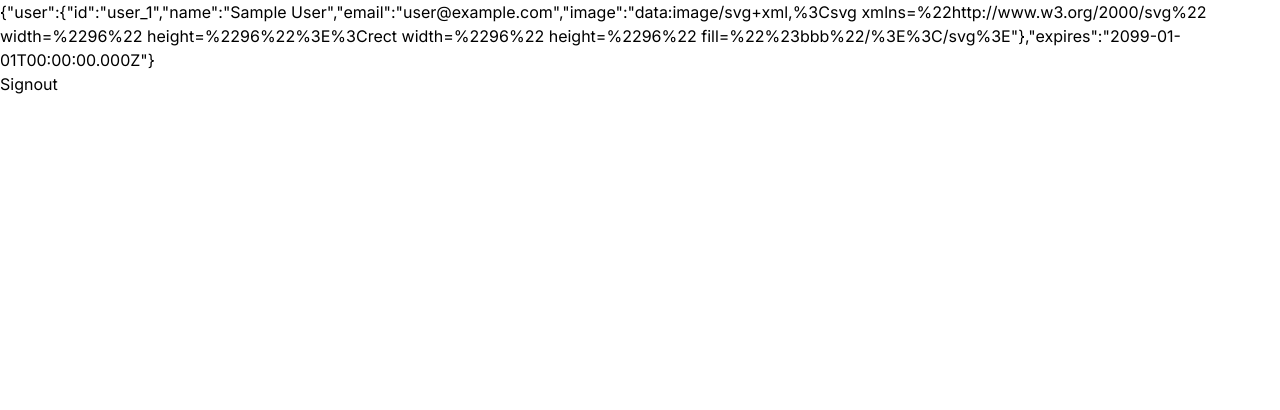
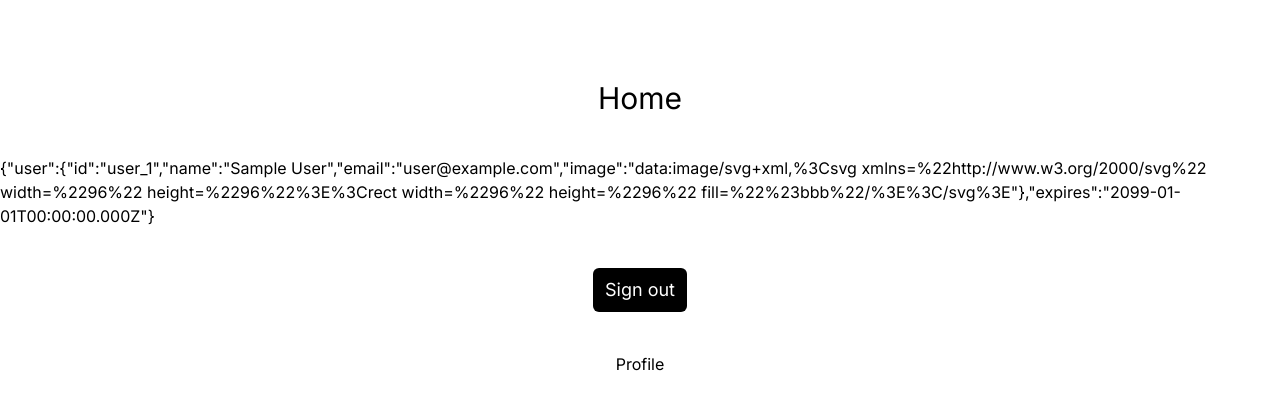
Before and after one commit to Sintayu-de-Kuiper/Edible, a Next.js app: page / in a window 1280 px wide. Shown: the top 410 px of the page. Built offline with nearby package versions, Linux system fonts and the light colour scheme; no server answers; sample sign-in values are in the browser's storage.

Commit message:
Create a protected page

```diff
--- a/src/app/page.tsx
+++ b/src/app/page.tsx
@@ -1,10 +1,12 @@
 import { auth, signIn, signOut } from "@/auth";
+import Link from "next/link";
 
 export default async function Home() {
   const session = await auth();
 
   return (
-    <main>
+    <main className={"flex flex-col items-center gap-10"}>
+      <h1 className={"text-3xl mt-20"}>Home</h1>
       {JSON.stringify(session)}
       {!session ? (
         <form
@@ -13,7 +15,12 @@ export default async function Home() {
             await signIn();
           }}
         >
-          <button type="submit">Signin</button>
+          <button
+            className={"bg-black px-3 py-2 text-lg text-white rounded-md"}
+            type="submit"
+          >
+            Sign in
+          </button>
         </form>
       ) : (
         <form
@@ -22,9 +29,15 @@ export default async function Home() {
             await signOut();
           }}
         >
-          <button type="submit">Signout</button>
+          <button
+            className={"bg-black px-3 py-2 text-lg text-white rounded-md"}
+            type="submit"
+          >
+            Sign out
+          </button>
         </form>
       )}
+      <Link href={"/profile"}>Profile</Link>
     </main>
   );
 }
--- /dev/null
+++ b/src/app/profile/page.tsx
@@ -0,0 +1,19 @@
+import { auth } from "@/auth";
+import { redirect } from "next/navigation";
+import Link from "next/link";
+
+export default async function Home() {
+  const session = await auth();
+
+  if (!session) {
+    return redirect("/api/auth/signin?callbackUrl=/profile");
+  }
+
+  return (
+    <main className={"flex flex-col items-center gap-10 p-10"}>
+      <h1 className={"text-3xl mt-20"}>Profile page</h1>
+      <p>This is a protected page. You are signed in as {session.user.email}</p>
+      <Link href={"/"}>Home</Link>
+    </main>
+  );
+}
```
